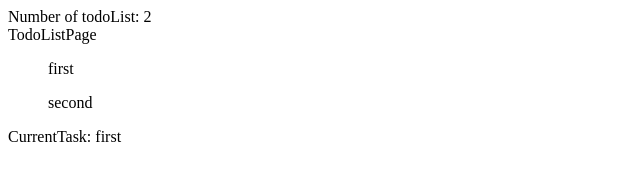
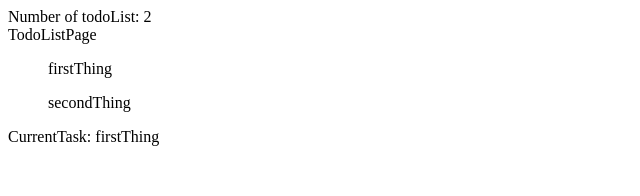
Before and after one commit to easonlauatgithub/react, a React app: page / in a window 1280 px wide. Shown: the top 196 px of the page, without its empty margins (0-640 px from the left). Built offline with nearby package versions, Linux system fonts and the light colour scheme; the HTML template or start-up script is replaced by a standard one.

Commit message:
react-redux-store, reducer, useSelector

```diff
--- a/package.json
+++ b/package.json
@@ -45,6 +45,8 @@
     "node-sass": "^8.0.0",
     "prop-types": "^15.8.1",
     "react": "^18.2.0",
-    "react-dom": "^18.2.0"
+    "react-dom": "^18.2.0",
+    "react-redux": "^8.0.5",
+    "redux": "^4.2.0"
   }
 }
--- a/src/components/CurrentTask.jsx
+++ b/src/components/CurrentTask.jsx
@@ -1,8 +1,10 @@
 import React, { useEffect, useState, useContext } from 'react';
 import TodoListContext from './TodoListContext.jsx';
+import {Provider, useSelector} from 'react-redux';
 
 const CurrentTask = ()=>{
-    const todoList = useContext(TodoListContext);
+    const todoList = useSelector(state => state.todoList);
+    // const todoList = useContext(TodoListContext);
     // const {todoList} = props;
     return <div>CurrentTask: {todoList[0]}</div>;
 }
--- a/src/components/TodoList.jsx
+++ b/src/components/TodoList.jsx
@@ -1,6 +1,7 @@
 import React, { useEffect, useState, useContext } from 'react';
 import PropTypes from 'prop-types';
 import TodoListContext from './TodoListContext.jsx';
+import {Provider, useSelector} from 'react-redux';
 
 const Task = (props) => {
     const {task} = props;
@@ -17,7 +18,8 @@ Task.defaultProps = {
 }
 
 const TodoList = ()=>{
-    const todoList = useContext(TodoListContext);
+    const todoList = useSelector(state => state.todoList);
+    // const todoList = useContext(TodoListContext);
     // const {todoList} = props;
     return todoList.map(task=>(
         <ul key={task}>
--- a/src/index.jsx
+++ b/src/index.jsx
@@ -4,22 +4,27 @@ import TodoListPage from './components/TodoListPage.jsx';
 import CurrentTask from './components/CurrentTask.jsx';
 import TodoList from './components/TodoList.jsx';
 import TodoListContext from './components/TodoListContext.jsx';
+import {Provider, useSelector} from 'react-redux';
+import store from './store';
 
 const Main = ()=>{
-    const [todoList] = useState(['first','second']);
+    const todoList = useSelector(state => state.todoList);
+    // const [todoList] = useState(['first','second']);
     return (
-        <TodoListContext.Provider value={todoList}>
+        // <TodoListContext.Provider value={todoList}>
             <div>
                 <span>Number of todoList: {todoList.length}</span>
                 <TodoListPage />
                 <CurrentTask />
             </div>
-        </TodoListContext.Provider>
+        // </TodoListContext.Provider>
 
     );
 }
 
 ReactDom.render(
-    <Main />,
+    <Provider store={store}>
+        <Main />
+    </Provider>,
     document.getElementById('root')
 );
--- /dev/null
+++ b/src/reducer/todolist.js
@@ -0,0 +1,12 @@
+const initState = {
+    todoList: ['firstThing','secondThing'],
+}
+
+const todoReducer = (state = initState, action)=>{
+    switch(action.type){
+        default:
+            return state;
+    }
+};
+
+export default todoReducer;
--- /dev/null
+++ b/src/reducer/todolist2.js
@@ -0,0 +1,12 @@
+const initState = {
+    todoList: ['firstThing','secondThing'],
+}
+
+const todoReducer2 = (state = initState, action)=>{
+    switch(action.type){
+        default:
+            return state;
+    }
+};
+
+export default todoReducer2;
--- /dev/null
+++ b/src/store/index.js
@@ -0,0 +1,11 @@
+import {createStore, combineReducers} from 'redux';
+import todoReducer from '../reducer/todolist';
+import todoReducer2 from '../reducer/todolist2';
+
+// const rootReducer = combineReducers({
+//     todoReducer,
+//     todoReducer2,
+// });
+const store = createStore(todoReducer);
+
+export default store;
```
Also changed, not shown: README.txt, 1 other file (tests, documents, lock files or other folders).
